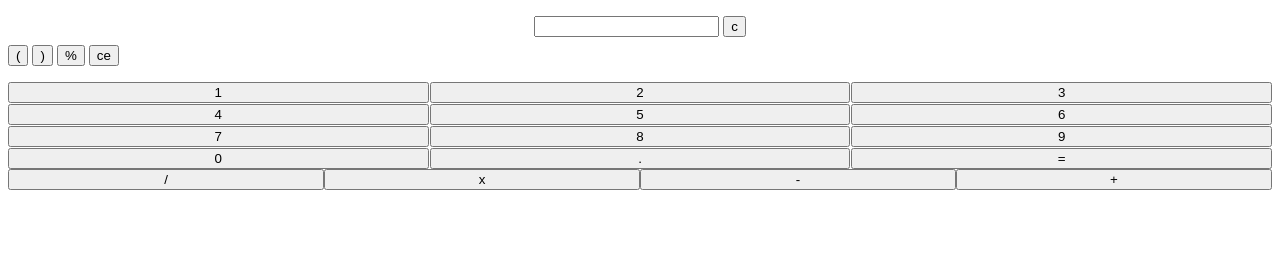
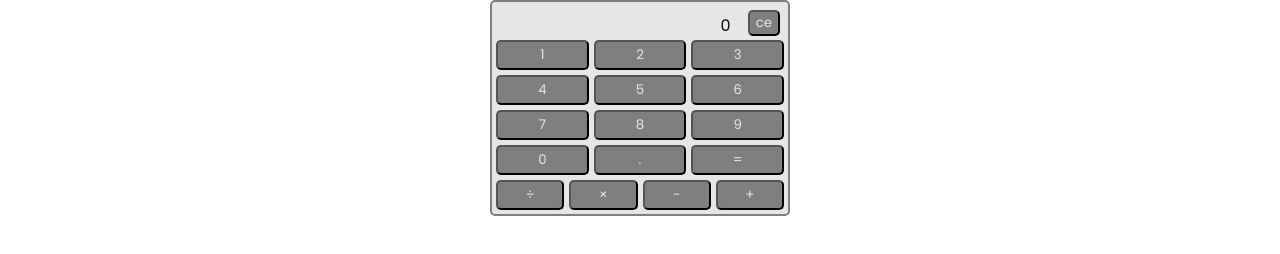
Before and after one commit to noahSerafin/Calculator, a plain HTML site: page index.html in a window 1280 px wide. Drawn offline with Linux system fonts and the light colour scheme.

Commit message:
second commit

```diff
--- /dev/null
+++ b/calculator.js
@@ -0,0 +1,91 @@
+const numberBtn = document.querySelectorAll('.number');
+const operators = document.querySelectorAll('.operator');
+const clearButton = document.querySelector('#clear');
+const equalsButton = document.querySelector('#calculate');
+const calculationField = document.querySelector('#calculationField');
+let display = document.querySelector('#n1');
+let opDisplay = document.querySelector('#op');
+let display2 = document.querySelector('#n2');
+let currentValue;
+let currentOp;
+let displayOp;
+display.innerHTML = 0;
+//let lastInput = display.innerHTML.slice
+
+updateDisplay = (input) => {
+    console.log(input)
+    console.log("input: " + input)
+    console.log("input type: " + typeof(input))
+
+    if (opDisplay.innerHTML === ""){
+        if(display.innerHTML === 0){
+            display.innerHTML = input;
+        }   else {
+            display.innerHTML += input;
+        }
+    } else {
+        display2.innerHTML += input;
+    }
+
+}
+
+updateOpDisplay = (input) => {
+    if (opDisplay.innerHTML === ""){
+    opDisplay.innerHTML += input;
+    } else if (opDisplay !== ""){
+        opDisplay.innerHTML = input;
+    }
+}
+clearField = () => {
+    display.innerHTML = ''
+    opDisplay.innerHTML = ''
+    display2.innerHTML = ''
+    console.log('clear function reached')
+}
+
+calculate = () => {
+    console.log('calculate function reached')
+    //let calculation = title.innerHTML.toString()
+    //console.log(calculation)
+    let num1 = parseFloat(display.innerHTML)
+    let num2 = parseFloat(display2.innerHTML)
+    console.log(num1)
+    console.log(num2)
+
+    switch(opDisplay.innerHTML) {
+        case "÷": answer = num1 / num2
+        break;
+        case "×": answer = num1 * num2
+        break;
+        case "+": answer = num1 + num2
+        break;
+        case "-": answer = num1 - num2
+        break;
+        default:
+            return
+    }
+    display.innerHTML = answer
+    opDisplay.innerHTML = ''
+    display2.innerHTML = ''
+    //console.log("num1: " num1)
+    //console.log("num2: " num2)
+}
+
+clearButton.addEventListener("click", clearField);
+
+for (let i = 0; i < numberBtn.length; i++) {
+    numberBtn[i].addEventListener('click', input => {
+        let currentValue = numberBtn[i].innerText
+        updateDisplay(currentValue)
+    })
+}
+
+for (let i = 0; i < operators.length; i++) {
+    operators[i].addEventListener('click', input => {
+        let currentOp = operators[i].value
+        let displayOp = operators[i].innerHTML
+        updateOpDisplay(displayOp, currentOp)
+    })
+}
+
+equalsButton.addEventListener('click', calculate);
--- a/index.html
+++ b/index.html
@@ -4,42 +4,52 @@
     <meta charset="UTF-8">
     <meta http-equiv="X-UA-Compatible" content="IE=edge">
     <meta name="viewport" content="width=device-width, initial-scale=1.0">
+    <link href="https://fonts.googleapis.com/css2?family=Open+Sans&family=PT+Sans&family=Poppins&display=swap" rel="stylesheet">
     <link href="styles.css" rel="stylesheet">
     <title>Calculator</title>
 </head>
 <body>
+    <div class="background-container">
     <header>
-        <input type="text" id=calculationField>
-        <button id=clear>c</button>
+        <span>
+            <span class = "display" id = "n1">0</span>
+            <span class = "display" id = "op"></span>
+            <span class = "display" id = "n2"></span>
+        </span>
+        <button id="clear">ce</button>
     </header>
-    <div>
-        <button>(</button>
-        <button>)</button>
-        <button>%</button>
-        <button>ce</button>
+
+    <div class="inputs">
+            <span class="numbers">
+
+                <button class="number">1</button>
+                <button class="number">2</button>
+                <button class="number">3</button>
+                <button class="number">4</button>
+                <button class="number">5</button>
+                <button class="number">6</button>
+                <button class="number">7</button>
+                <button class="number">8</button>
+                <button class="number">9</button>
+                <button class="number">0</button>
+                <button class="number">.</button>
+                <button id="calculate">=</button>
+            </span>
+            <span class="operators">
+                <button class ="operator" value="/">&divide;</button>
+                <button class ="operator" value='*'>&times;</button>
+                <button class ="operator" value="-">-</button>
+                <button class ="operator" value="+">+</button>
+            </span>
+
+            <div class="extra-operators">
+                <button>(</button>
+                <button>)</button>
+                <button>%</button>
+                <button>√</button>
+            </div>
     </div>
-    <div class="inputs">
-        <span class="numbers">
-            <button onlclick = display(1)>1</button>
-            <button onlclick = display(2)>2</button>
-            <button onlclick = display(3)>3</button>
-            <button onlclick = display(4)>4</button>
-            <button onlclick = display(5)>5</button>
-            <button onlclick = display(6)>6</button>
-            <button onlclick = display(7)>7</button>
-            <button onlclick = display(8)>8</button>
-            <button onlclick = display(9)>9</button>
-            <button onlclick = display(0)>0</button>
-
-            <button onlclick = display(.)>.</button>
-            <button onlclick = display(=)>=</button>
-        </span>
-        <span class="operators">
-            <button>/</button>
-            <button>x</button>
-            <button>-</button>
-            <button>+</button>
-        </span>
-    </div>
+</div>
+    <script src= "calculator.js"></script>
 </body>
 </html>
--- a/styles.css
+++ b/styles.css
@@ -1,19 +1,78 @@
+@import url('https://fonts.googleapis.com/css2?family=Open+Sans&family=Poppins&display=swap');
+
+.background-container{
+    background-color: rgb(230, 230, 230);
+    padding: 4px;
+    border-radius: 5px;
+    border:rgba(127, 127, 127, 1) solid 2px;
+}
+.extra-operators {
+    display: none;
+}
+
 body{
-    display: grid;
-    grid-template-columns: 1fr;
-    grid-template-rows: 1fr 1fr 3fr 1fr;
+    margin: auto;
+    width: 300px;
+}
+.inputs{
+    background-color: rgb(230, 230, 230);
     gap: 1px;
 }
+.display{
+    width: 30%;
+    font-family: Poppins;
+    margin-right: 5px;
+    color: rgba(13, 13, 13, 1);
+}
 header{
-    margin: auto;
+    display: flex;
+    align-items: flex-end;
+    justify-content: flex-end;
+    margin: 2px;
+    background-color: rgb(230, 230, 230);
 }
+#clear{
+    margin: 2px;
+    color: rgb(230, 230, 230);
+    background-color: rgba(127, 127, 127, 1);
+    font-family: Poppins;
+    border-radius: 5px;
+}
+
 .numbers{
+    max-width: 300px;
     display: grid;
     grid-template-columns: 1fr 1fr 1fr;
     grid-template-rows: 1fr 1fr 1fr;
-    gap: 1px;
+    gap: 5px;
 }
+.number {
+    height: 30px;
+    color: rgb(230, 230, 230);
+    background-color: rgba(127, 127, 127, 1);
+    font-family: Poppins;
+    border-radius: 5px;
+}
+
 .operators{
+    margin-top: 5px;
+    max-width: 300px;
     display: grid;
     grid-template-columns: 1fr 1fr 1fr 1fr;
+    gap: 5px;
 }
+.operator {
+    height: 30px;
+    color: rgb(230, 230, 230);
+    background-color: rgba(127, 127, 127, 1);
+    font-family: Poppins;
+    border-radius: 5px;
+
+}
+
+#calculate{
+    color: rgb(230, 230, 230);
+    background-color: rgba(127, 127, 127, 1);
+    font-family: Poppins;
+    border-radius: 5px;
+}
```
Also changed, not shown: calculator(unfinished).js (added, +75 -0 lines), 1 other file.
